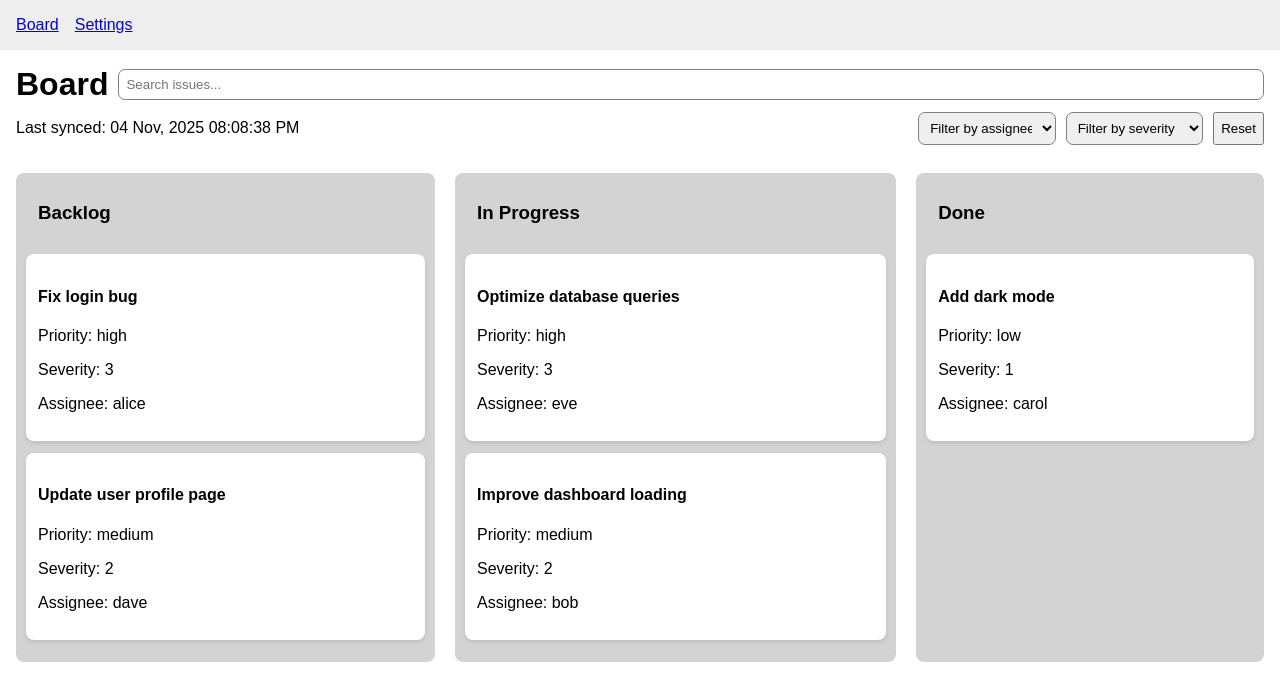
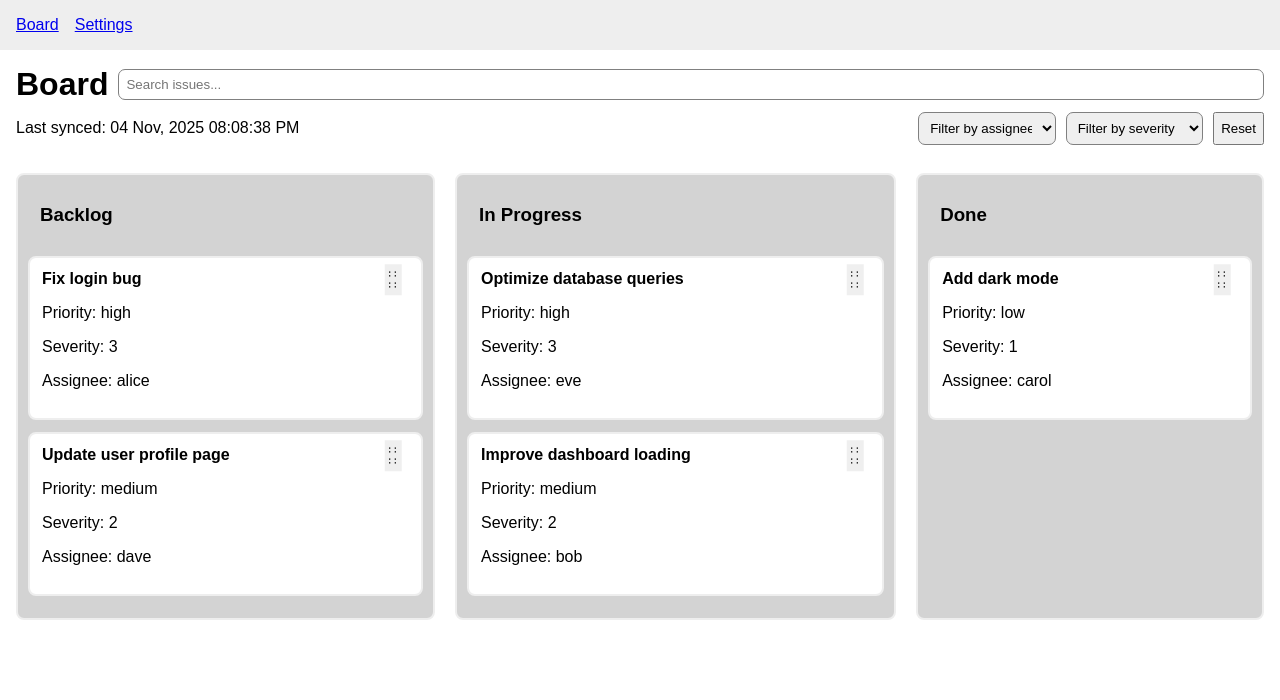
Before and after one commit to Qadriyah/react-case-study, a React (Create React App) app: page /board in a window 1280 px wide. Shown: the top 700 px of the page. Built offline with nearby package versions, Linux system fonts and the light colour scheme.

Commit message:
Feat: Creates the issue details page

```diff
--- a/src/components/IssueCard.tsx
+++ b/src/components/IssueCard.tsx
@@ -1,7 +1,7 @@
 import { useDraggable } from "@dnd-kit/core";
 import React from "react";
-import { currentUser } from "../constants/currentUser";
-import { UserRoles } from "../constants/enums";
+import { useNavigate } from "react-router-dom";
+import { isAdmin } from "../constants/currentUser";
 import { Issue, LastUpdatedIssueType } from "../types";
 
 type IssueCardProps = {
@@ -17,30 +17,54 @@ const IssueCard: React.FC<IssueCardProps> = ({
   lastUpdatedIssue,
   undoUpdateIssue,
 }) => {
-  const { attributes, listeners, setNodeRef, transform } = useDraggable({
-    id: `${issue.id}-${issue.status}`,
-    disabled: currentUser.role !== UserRoles.ADMIN,
-  });
+  const navigate = useNavigate();
+  const { attributes, listeners, setNodeRef, transform, isDragging } =
+    useDraggable({
+      id: `${issue.id}-${issue.status}`,
+      disabled: !isAdmin,
+    });
   const style = transform
     ? {
         transform: `translate3d(${transform.x}px, ${transform.y}px, 0)`,
       }
     : undefined;
 
+  const handleClick = () => {
+    if (!isDragging) {
+      navigate(`/issue/${issue.id}`);
+    }
+  };
+
   return (
-    <div ref={setNodeRef} className="issue-card" style={style}>
-      <div {...attributes} {...listeners}>
-        <h4>{issue.title}</h4>
+    <div
+      ref={setNodeRef}
+      style={style}
+      className="issue-card"
+      onClick={handleClick}
+    >
+      <>
+        <div className="flex space-between items-center">
+          <h4>{issue.title}</h4>
+          {isAdmin && (
+            <button
+              {...attributes}
+              {...listeners}
+              onClick={(e) => e.stopPropagation()}
+              title="Drag to move"
+              className="border-none btn"
+            >
+              :: ::
+            </button>
+          )}
+        </div>
         <p>Priority: {issue.priority}</p>
         <p>Severity: {issue.severity}</p>
         <p>Assignee: {issue.assignee}</p>
-      </div>
+      </>
 
-      {lastUpdatedIssue &&
-        lastUpdatedIssue.id === issue.id &&
-        currentUser.role === UserRoles.ADMIN && (
-          <button onClick={undoUpdateIssue}>{`Undo in ${counter}`}</button>
-        )}
+      {lastUpdatedIssue && lastUpdatedIssue.id === issue.id && isAdmin && (
+        <button onClick={undoUpdateIssue}>{`Undo in ${counter}`}</button>
+      )}
     </div>
   );
 };
--- a/src/constants/currentUser.ts
+++ b/src/constants/currentUser.ts
@@ -1,4 +1,8 @@
+import { UserRoles } from "./enums";
+
 export const currentUser = {
   name: "Alice",
   role: "admin", // or 'contributor'
 };
+
+export const isAdmin = currentUser.role === UserRoles.ADMIN;
--- /dev/null
+++ b/src/hooks/useFetchIssue.ts
@@ -0,0 +1,12 @@
+import React from "react";
+import { Issue } from "../types";
+
+export function useFetchIssue(id: string, issues: Issue[]) {
+  const issue = React.useMemo(() => {
+    return issues.find((el) => el.id === id);
+  }, [id, issues]);
+
+  if (!issue) return {} as Issue;
+
+  return issue;
+}
--- a/src/hooks/usePolling.ts
+++ b/src/hooks/usePolling.ts
@@ -1,8 +1,15 @@
 import React from "react";
 
 export const usePolling = (callback: () => Promise<void>, interval = 10000) => {
+  const cbRef = React.useRef(callback);
+  cbRef.current = callback;
+
   React.useEffect(() => {
-    const timerId = setInterval(callback, interval);
+    (async () => {
+      await cbRef.current();
+    })();
+
+    const timerId = setInterval(async () => await cbRef.current(), interval);
     return () => clearInterval(timerId);
-  }, [callback, interval]);
+  }, [interval]);
 };
--- a/src/index.css
+++ b/src/index.css
@@ -4,7 +4,8 @@ body {
   font-family: Arial, Helvetica, sans-serif;
 }
 
-h1 {
+h1,
+h4 {
   padding: 0;
   margin: 0;
 }
@@ -19,12 +20,35 @@ button {
   gap: 1.25rem;
 }
 
+.flex {
+  display: flex;
+  gap: 10px;
+}
+
+.space-between {
+  justify-content: space-between;
+}
+
+.items-center {
+  align-items: center;
+}
+
+.border-none {
+  border: none;
+}
+
+.btn {
+  color: #000;
+  rotate: 90deg;
+}
+
 .column {
-  background-color: #eee;
+  background-color: rgb(238, 238, 238);
   padding: 0.75rem;
   border-radius: 0.5rem;
-  max-height: calc(100vh - 7.5rem);
+  max-height: calc(100vh - 13.75rem);
   overflow-y: scroll;
+  border: solid 2px rgb(238, 238, 238);
 }
 
 .column-header {
@@ -37,8 +61,12 @@ button {
   padding: 0.75rem;
   border-radius: 0.5rem;
   margin-bottom: 0.75rem;
-  box-shadow: 0 2px 4px rgba(0, 0, 0, 0.1);
-  cursor: grab;
+  border: solid 2px rgb(238, 238, 238);
+  cursor: pointer;
+}
+
+.issue-card:hover {
+  border: solid 2px rgba(9, 131, 238);
 }
 
 .page-header {
@@ -63,3 +91,32 @@ button {
   border-radius: 7px;
   width: 100%;
 }
+
+.tag {
+  border: solid thin rgba(0, 0, 0, 0.3);
+  padding: 2px 5px;
+  border-radius: 8px;
+  background-color: #eee;
+}
+
+.priority {
+  border: solid thin;
+  padding: 1px 5px;
+  border-radius: 5px;
+}
+
+.priority-high {
+  background-color: rgb(255, 0, 0, 0.2);
+  color: rgb(255, 0, 0);
+  border-color: rgb(255, 0, 0);
+}
+.priority-medium {
+  background-color: rgb(255, 165, 0, 0.2);
+  color: rgb(255, 165, 0);
+  border-color: rgb(255, 165, 0);
+}
+.priority-low {
+  background-color: rgb(0, 0, 255, 0.2);
+  color: rgb(0, 0, 255);
+  border-color: rgb(0, 0, 255);
+}
--- a/src/pages/BoardPage.tsx
+++ b/src/pages/BoardPage.tsx
@@ -18,11 +18,11 @@ export const BoardPage = () => {
     lastUpdatedIssue,
     undoUpdateIssue,
   } = useIssuesStore();
+  usePolling(() => fetchIssues());
   const [activeIssue, setActiveIssue] = React.useState<Issue | null>(null);
   const [search, setSearch] = React.useState("");
   const [filters, setFilters] = React.useState<FilterType>({});
 
-  usePolling(() => fetchIssues());
   const filteredIssues = useFilteredIssues(issues, filters, search);
 
   const handleDragEnd = (event: DragEndEvent) => {
@@ -46,10 +46,6 @@ export const BoardPage = () => {
     }
   };
 
-  React.useEffect(() => {
-    fetchIssues();
-  }, [fetchIssues]);
-
   return (
     <main style={{ padding: "1rem" }}>
       <PageHeader
--- a/src/pages/IssueDetailPage.tsx
+++ b/src/pages/IssueDetailPage.tsx
@@ -1,7 +1,67 @@
-import React from 'react';
-import {useParams} from 'react-router-dom';
+import classNames from "classnames";
+import dayjs from "dayjs";
+import React from "react";
+import { useNavigate, useParams } from "react-router-dom";
+import { isAdmin } from "../constants/currentUser";
+import { useFetchIssue } from "../hooks/useFetchIssue";
+import { useIssuesStore } from "../store/useIssuesStore";
 
 export const IssueDetailPage = () => {
-    const {id} = useParams();
-    return <div style={{padding: '1rem'}}>TODO: Implement detail view for issue #{id}</div>;
+  const { id } = useParams();
+  const navigate = useNavigate();
+  const { issues, fetchIssues, updateIssue } = useIssuesStore();
+
+  const issue = useFetchIssue(id!, issues);
+
+  React.useEffect(() => {
+    (async () => {
+      await fetchIssues();
+    })();
+  }, [fetchIssues]);
+
+  return (
+    <main style={{ padding: "1rem" }}>
+      <div className="page-header">
+        <button onClick={() => navigate(-1)} className="">
+          Back
+        </button>
+      </div>
+      <div>
+        <div className="flex space-between items-center">
+          <h1>{issue.title}</h1>
+          {isAdmin && issue.status !== "Done" && (
+            <button onClick={() => updateIssue(issue.id, { status: "Done" })}>
+              Mark as Resolved
+            </button>
+          )}
+        </div>
+        <p>Status: {issue.status}</p>
+        <div className="flex">
+          <p>Priority: </p>
+          <p
+            className={classNames(
+              "priority",
+              issue.priority === "high" && "priority-high",
+              issue.priority === "medium" && "priority-medium",
+              issue.priority === "low" && "priority-low"
+            )}
+          >
+            {issue.priority}
+          </p>
+        </div>
+        <p>Severity: {issue.severity}</p>
+        <p>Assignee: {issue.assignee}</p>
+        <p>
+          Date Created: {dayjs(issue.createdAt).format("DD MMM, YYYY hh:mm A")}
+        </p>
+        <div className="flex">
+          {issue.tags?.map((tag) => (
+            <span key={tag} className="tag">
+              {tag}
+            </span>
+          ))}
+        </div>
+      </div>
+    </main>
+  );
 };
--- a/src/store/useIssuesStore.ts
+++ b/src/store/useIssuesStore.ts
@@ -63,7 +63,7 @@ export const useIssuesStore = create<IssueState>((set, get) => ({
       const current = get().counter || 0;
       if (current <= 0) {
         clearInterval(intervalId);
-        set({ counter: 5 });
+        set({ counter: 0 });
       } else {
         set({ counter: current - 1 });
       }
@@ -73,7 +73,7 @@ export const useIssuesStore = create<IssueState>((set, get) => ({
       let message = "Issue has been updated successfully";
       let messageType: "success" | "error" = "success";
       clearInterval(intervalId);
-      set({ counter: 5 });
+      set({ counter: 0 });
 
       try {
         await mockUpdateIssue(id, dto);
```
